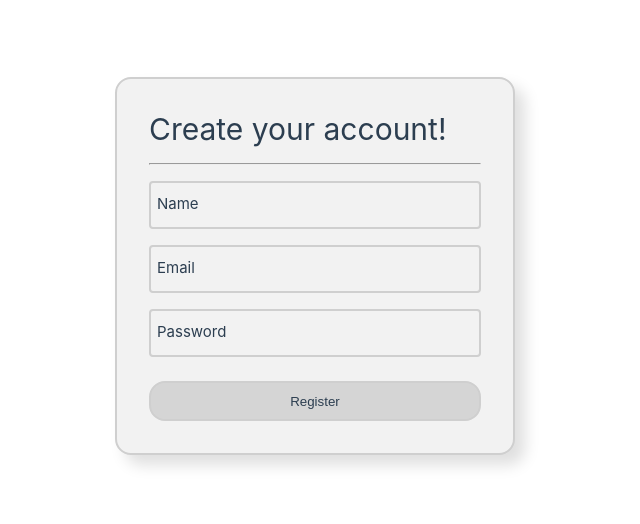
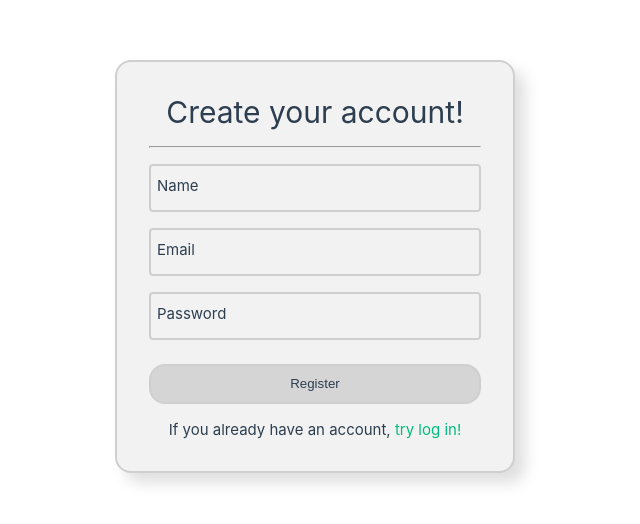
Before and after one commit to Ricardoamorim0/lyrics-directory, a Vue app in the folder client/: page /register in a window 1280 px wide. Shown: the part 134-658 px from the top of the page, without its empty margins (325-965 px from the left). Built offline with nearby package versions, Linux system fonts and the light colour scheme.

Commit message:
feat: added log in annotation in form bottom

```diff
--- a/client/src/assets/main.css
+++ b/client/src/assets/main.css
@@ -78,8 +78,13 @@ div.alert-holder {
   height: 100%;
 }
 
-.form-authentication hr {
+.form-authentication hr, .form-authentication p {
   margin-top: 1rem;
+  text-align: center
+}
+
+.form-authentication h1, .form-authentication p {
+  text-align: center;
 }
 
 .form-authentication > form .alert-holder-form {
--- a/client/src/views/RegisterView.vue
+++ b/client/src/views/RegisterView.vue
@@ -11,6 +11,7 @@
 
         <input type="submit" name="submit" id="register_submit" value="Register" @click.stop.prevent="register"/>
       </form>
+      <p>If you already have an account, <a href="/login">try log in!</a></p>
     </div>
   </div>
 </template>
```
